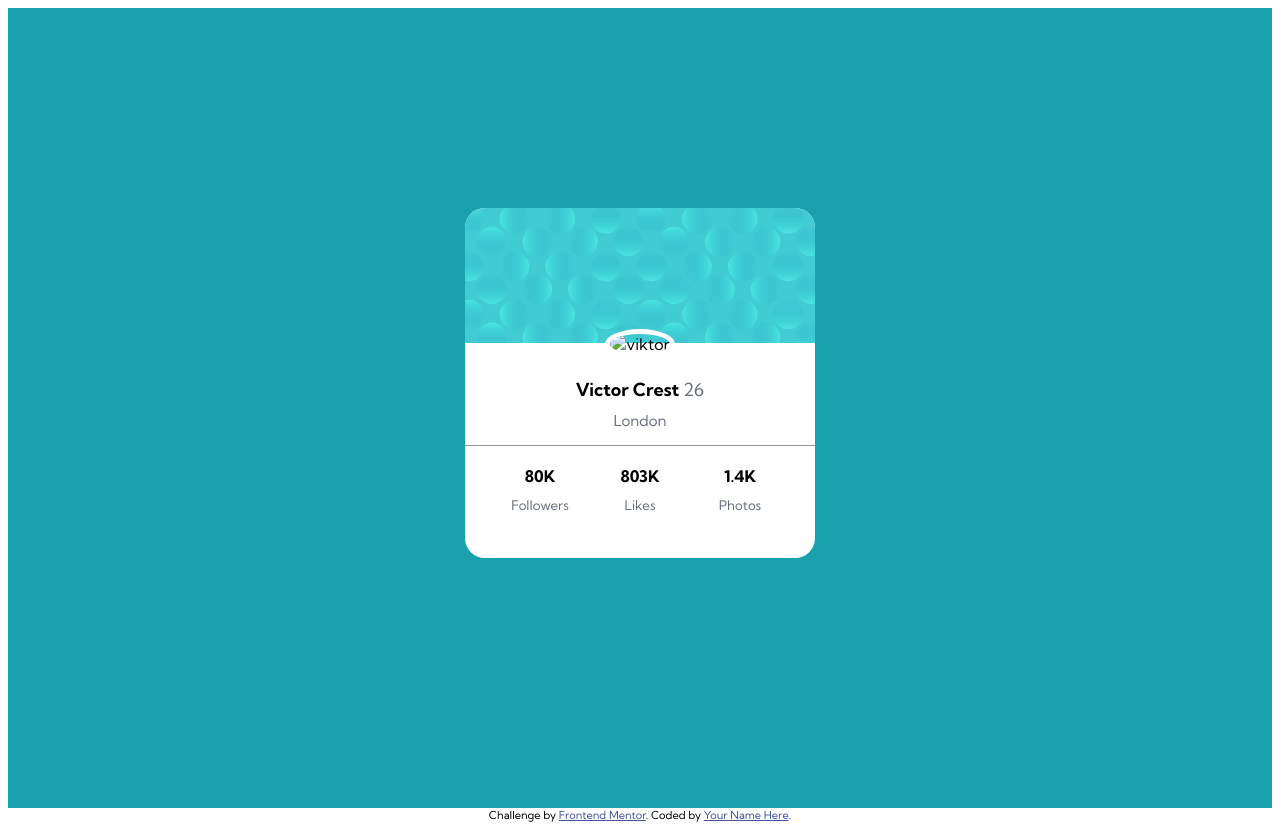
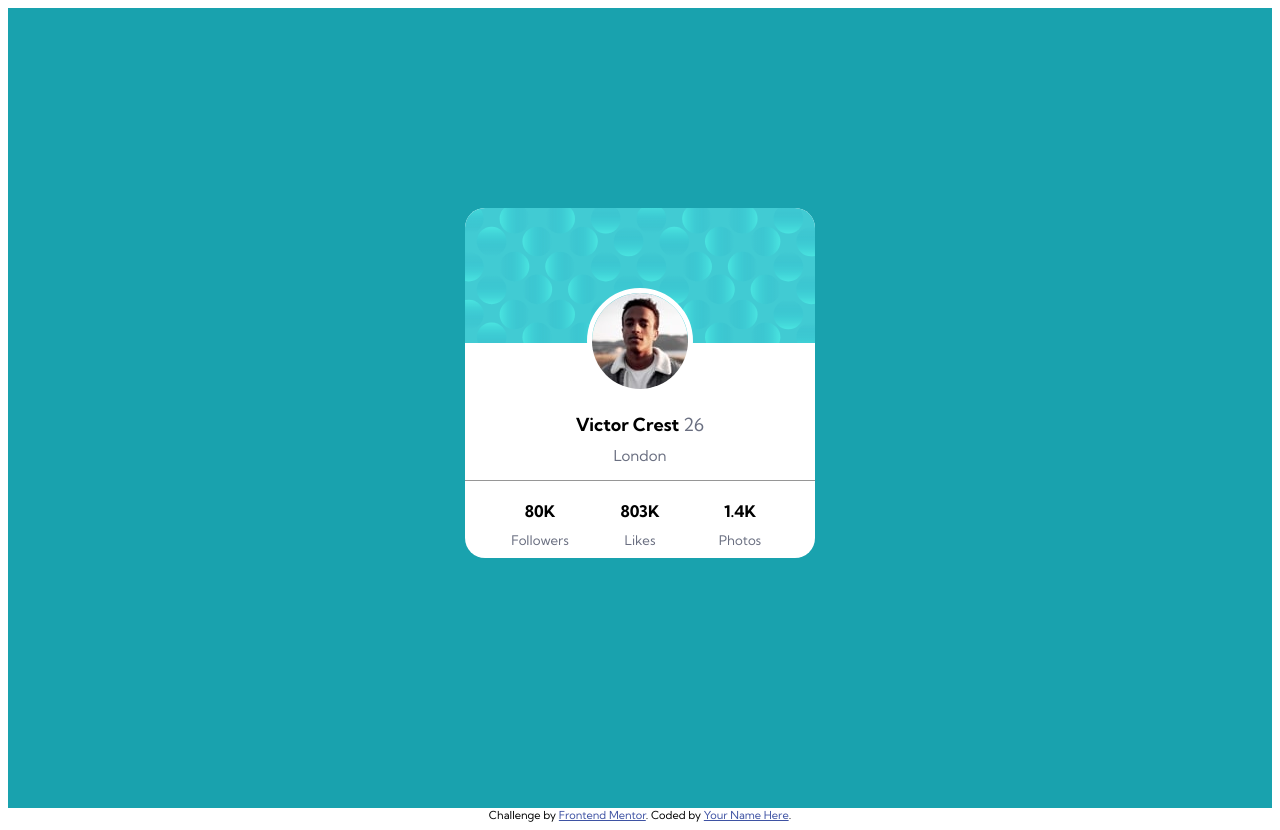
Before and after one commit to jnf03/jnf032.io, a plain HTML site: page index.html in a window 1280 px wide. Drawn offline with Linux system fonts and the light colour scheme; files whose address does not match are found by name.

Commit message:
Update index.html

```diff
--- a/index.html
+++ b/index.html
@@ -39,7 +39,7 @@
 
             <div class="body">
                 <div class="img-holder">
-                    <img src="images/image-victor.jpg" alt="viktor">
+                    <img src="image-victor.jpg" alt="viktor">
                 </div>
                 <h2 class="nameandage">
 
```
